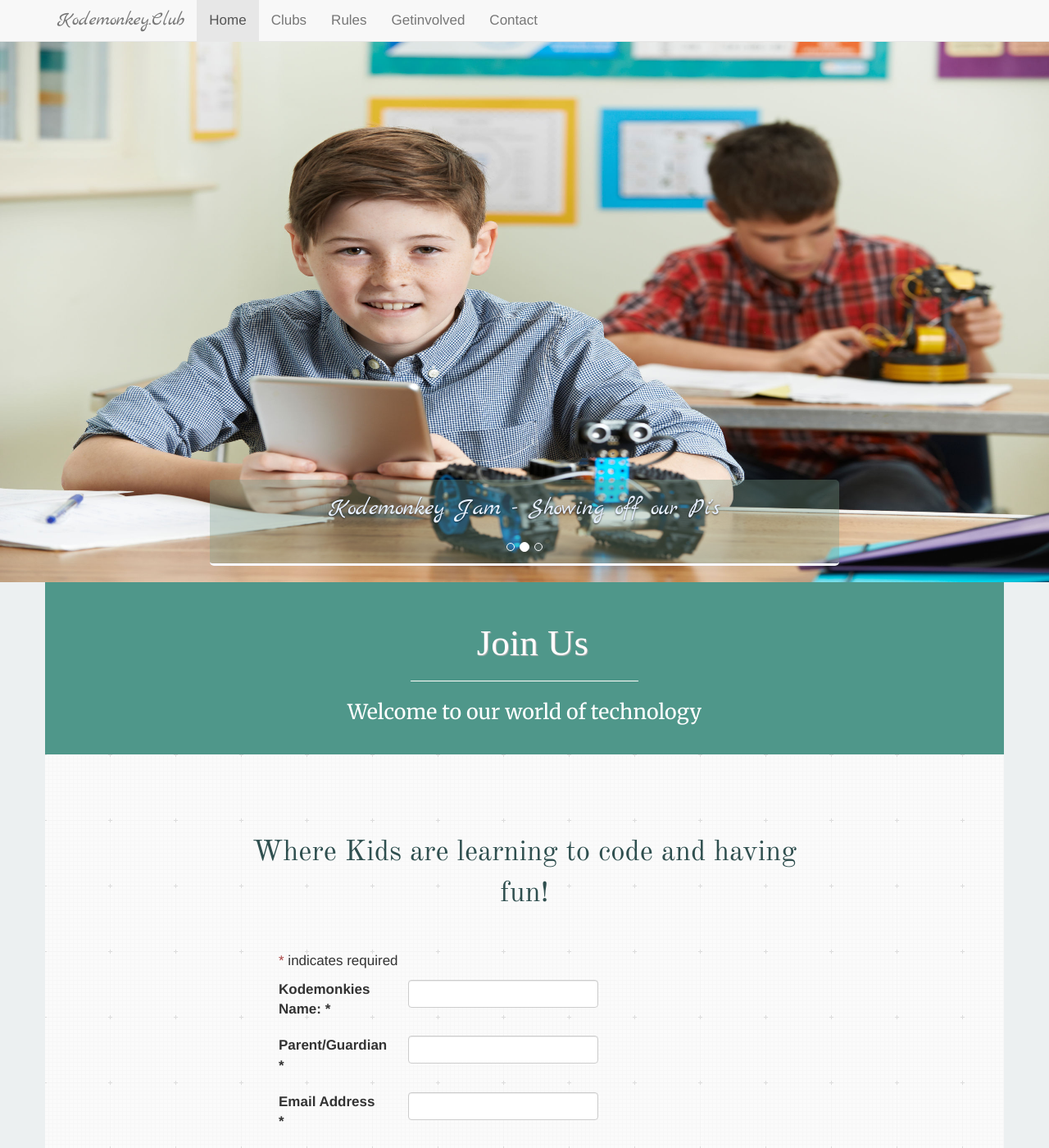
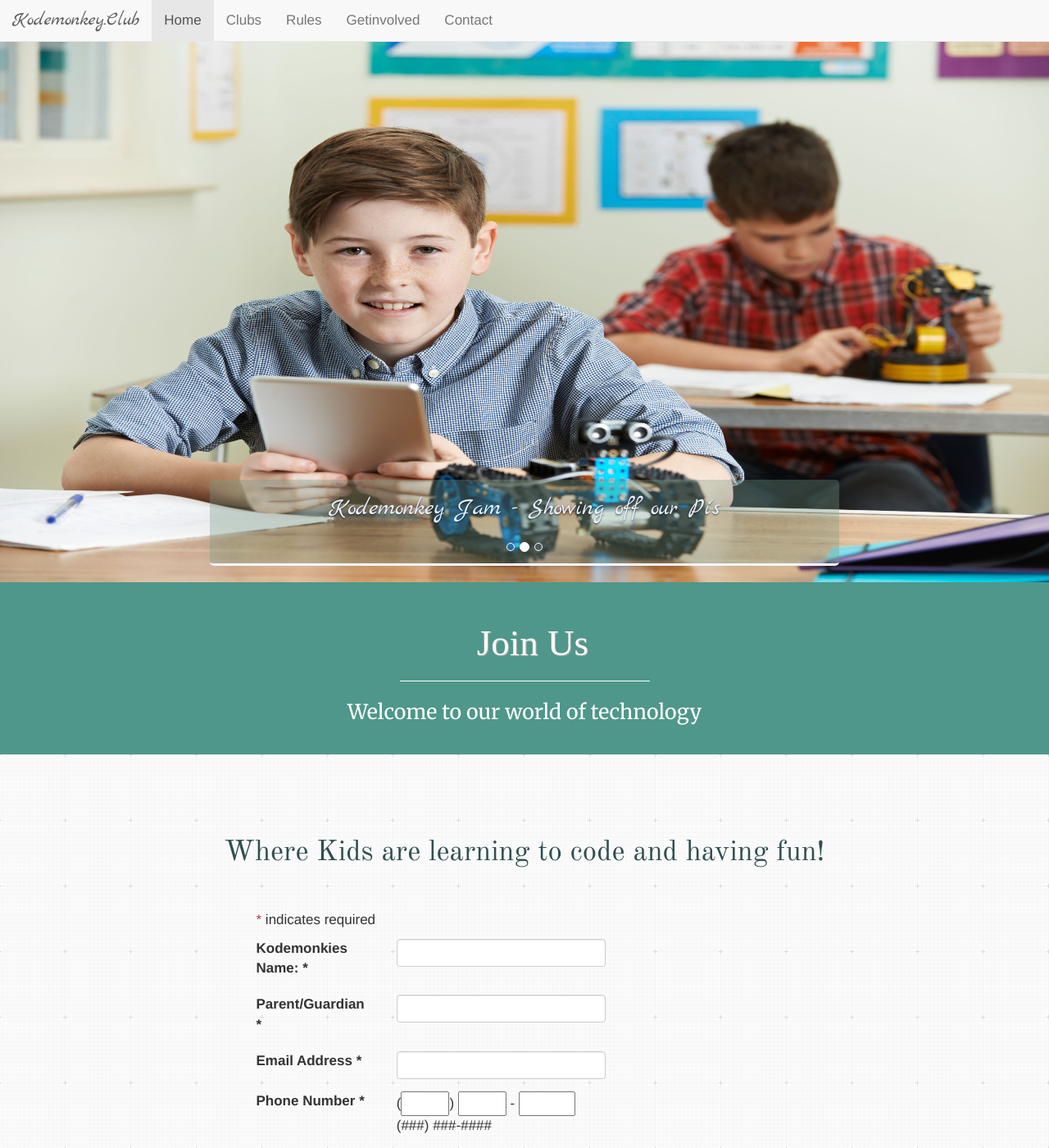
Before and after one commit to kfn8dkodemonkey/kodemonkey-club, a Jekyll site: the page built from index.md, in a window 1280 px wide and 1400 px high. Shown: the whole window at 82% size. Built offline with Jekyll 4.4.1, drawn with Linux system fonts in a browser that asks for light colours; some web fonts are replaced; comment, search, counter and statistics services are not loaded.

Commit message:
fix responsive

```diff
--- a/_includes/index.html
+++ b/_includes/index.html
@@ -1,6 +1,5 @@
 
 	<body onload="countdown(year,month,day,hour,minute)">
-		<div class="container-fluid">
 		<!-- Carousel -->
 		<div id="myCarousel" class="carousel slide" data-ride="carousel">
 	    <!-- Indicators -->
@@ -178,6 +177,5 @@
 				</div>
 			</div><!-- end of share part -->
     </div><!-- end of body content -->
-	</div>
 	</body>
 </html>
--- a/assets/css/custom.css
+++ b/assets/css/custom.css
@@ -54,10 +54,10 @@ img
 {
     background-color: #ecf0f1;
 }
-/*.container
+.container
 {
     width: 100%;
-}*/
+}
 .after-slide, .share-icons {
     background: url(../img/00.png);
     padding-bottom: 60px;
```
Lines whose indentation alone changed are shown as unchanged.
